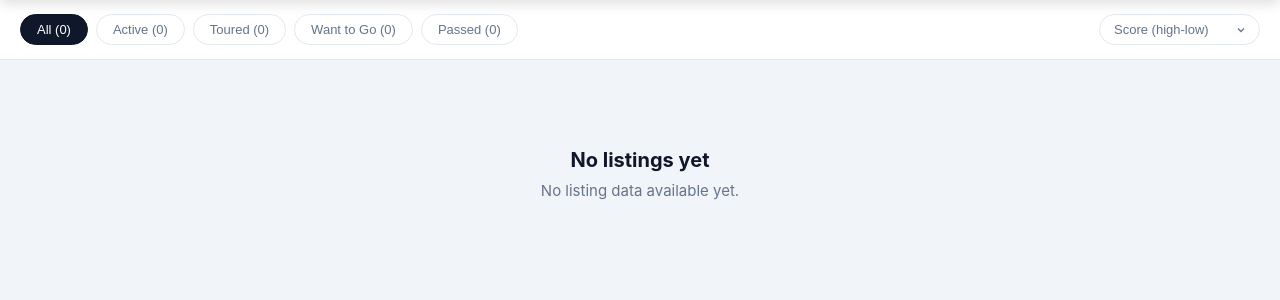
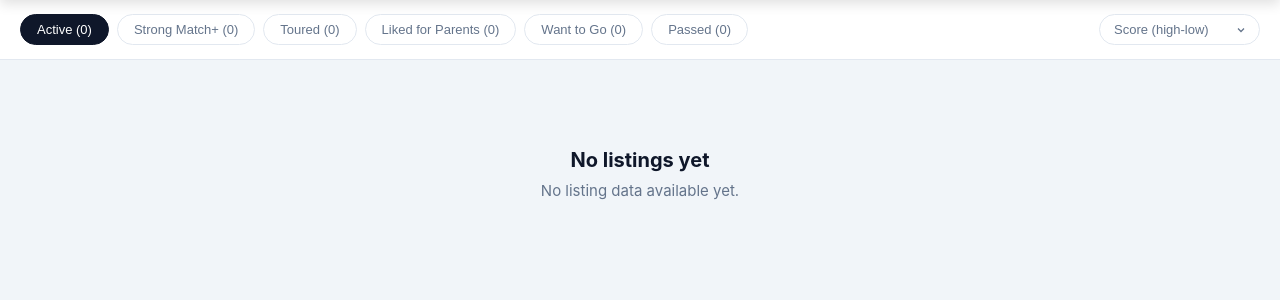
Before and after one commit to Akibalogh/listings-analyzer, a FastAPI app: page / in a window 1280 px wide. Shown: the part 68-368 px from the top of the page. Run offline with FastAPI, Linux system fonts and the light colour scheme; data that the repository does not hold is empty; some libraries are stand-ins or nearby versions.

Commit message:
Add 'Liked for Parents' feature with separate database field and UI
Database & Backend:
- Added 'liked' BOOLEAN column to listings table (default FALSE)
- Added mark_listing_liked() function in db.py
- Added POST /listings/{listing_id}/liked endpoint to toggle liked status

Frontend & UI:
- Added filter route '/liked': 'Liked' to navigation
- Added 'Liked for Parents' chip to filter buttons (between 'Want to Go' and 'Passed')
- Added like-badge styling (pink/rose color) for visual distinction
- Added liked-btn styling for expanded card detail
- Added 'Like for Parents' action button in card detail section
- Added toggleLiked() JavaScript function to handle API calls and badge updates
- Updated updateFilterCounts() to include 'Liked' count

User Experience:
- Mark listings as "Liked for Parents" separately from "Passed"
- Liked properties show ♥ For Parents badge on card
- Liked listings filterable via dedicated "Liked for Parents" chip
- Separate from Passed (which you rejected) and Want to Go

This enables workflow:
1. Strong Match → Tour
2. Worth Touring but not for you → "Liked for Parents"
3. Rejected → "Passed" (hidden by default)

Co-Authored-By: Claude Haiku 4.5 <noreply@anthropic.com>

```diff
--- a/app/db.py
+++ b/app/db.py
@@ -563,6 +563,7 @@ def _migrate_add_columns():
         ("listings", "enriched_at", "TEXT"),
         ("listings", "tour_requested", "BOOLEAN DEFAULT FALSE"),
         ("listings", "passed", "BOOLEAN DEFAULT FALSE"),
+        ("listings", "liked", "BOOLEAN DEFAULT FALSE"),
         ("listings", "year_built", "INTEGER"),
         ("listings", "list_date", "TEXT"),
         ("listings", "property_tax_json", "TEXT"),
@@ -928,6 +929,17 @@ def mark_listing_passed(listing_id: int, passed: bool):
         )
 
 
+def mark_listing_liked(listing_id: int, liked: bool):
+    """Mark (or un-mark) a listing as liked (worth showing to parents)."""
+    ph = _placeholder()
+    with get_connection() as conn:
+        cur = conn.cursor()
+        cur.execute(
+            f"UPDATE listings SET liked = {ph} WHERE id = {ph}",
+            (liked, listing_id),
+        )
+
+
 # --- Listing queries for re-scoring ---
 
 
--- a/app/main.py
+++ b/app/main.py
@@ -481,6 +481,20 @@ async def toggle_passed(request: Request, listing_id: int):
     passed = bool(body.get("passed", True))
     db.mark_listing_passed(listing_id, passed)
     return {"listing_id": listing_id, "passed": passed}
+
+
+@app.post("/listings/{listing_id}/liked")
+async def toggle_liked(request: Request, listing_id: int):
+    """Flag or un-flag a listing as liked (worth showing to parents). Requires auth."""
+    _require_auth(request)
+    listing = db.get_listing_by_id(listing_id)
+    if not listing:
+        raise HTTPException(status_code=404, detail=f"Listing #{listing_id} not found")
+
+    body = await request.json()
+    liked = bool(body.get("liked", True))
+    db.mark_listing_liked(listing_id, liked)
+    return {"listing_id": listing_id, "liked": liked}
 
 
 @app.post("/listings/{listing_id}/agent")
--- a/app/templates/dashboard.html
+++ b/app/templates/dashboard.html
@@ -1476,9 +1509,10 @@
   </div>
 
   <div class="controls" id="controls">
-    <button class="filter-chip active" data-filter="all">All</button>
-    <button class="filter-chip" data-filter="not-reject">Active</button>
+    <button class="filter-chip active" data-filter="all">Active</button>
+    <button class="filter-chip" data-filter="not-reject">Strong Match+</button>
     <button class="filter-chip" data-filter="Toured">Toured</button>
+    <button class="filter-chip" data-filter="Liked">Liked for Parents</button>
     <button class="filter-chip" data-filter="Want to Go">Want to Go</button>
     <button class="filter-chip" data-filter="Passed">Passed</button>
     <select class="sort-select" id="sortSelect" onchange="applySort()">
@@ -1607,6 +1641,7 @@ var allListings = [];
 var _filterRoutes = {
   '/want-to-go': 'Want to Go',
   '/toured': 'Toured',
+  '/liked': 'Liked',
   '/passed': 'Passed',
   '/non-reject': 'not-reject',
 };
@@ -1870,10 +1905,11 @@ window.addEventListener('popstate', function() {
 });
 
 function updateFilterCounts() {
-  var counts = { all: 0, 'not-reject': 0, 'Toured': 0, 'Want to Go': 0, 'Passed': 0 };
+  var counts = { all: 0, 'not-reject': 0, 'Toured': 0, 'Want to Go': 0, 'Liked': 0, 'Passed': 0 };
   allListings.forEach(function(l) {
     if (l.toured) counts['Toured']++;
     if (l.tour_requested) counts['Want to Go']++;
+    if (l.liked) counts['Liked']++;
     if (l.passed) { counts['Passed']++; if (_displayPrefs.hidePassed) return; }
     var isPending = ['Pending','Sold','Under Contract','Closed'].indexOf(l.listing_status || '') >= 0;
     if (_displayPrefs.hidePending && isPending) return;
@@ -1898,6 +1934,8 @@ function render() {
     items = items.filter(function(l) { return l.passed; });
   } else if (activeFilter === 'Toured') {
     items = items.filter(function(l) { return l.toured; });
+  } else if (activeFilter === 'Liked') {
+    items = items.filter(function(l) { return l.liked; });
   } else if (activeFilter === 'Want to Go') {
     items = items.filter(function(l) { return l.tour_requested; });
   } else {
@@ -2016,6 +2054,10 @@ function buildCard(l) {
   if (l.passed) {
     summary.appendChild(el('span', {className: 'passed-badge'}, 'Passed'));
   }
+  /* Liked badge (visible in compact row) */
+  if (l.liked) {
+    summary.appendChild(el('span', {className: 'liked-badge'}, '♥ For Parents'));
+  }
   /* Pending badge (visible in compact row) */
   var pendingStatuses = ['Pending', 'Under Contract', 'Closed'];
   if (pendingStatuses.indexOf(l.listing_status || '') >= 0) {
@@ -2047,6 +2089,10 @@ function buildCard(l) {
       className: 'passed-btn' + (l.passed ? ' passed' : ''),
       onclick: function(e) { e.stopPropagation(); togglePassed(l.id, l.passed, passedBtn); }
     }, l.passed ? '\u2713 Passed \u2014 click to undo' : 'Pass');
+    var likedBtn = el('button', {
+      className: 'liked-btn' + (l.liked ? ' liked' : ''),
+      onclick: function(e) { e.stopPropagation(); toggleLiked(l.id, l.liked, likedBtn); }
+    }, l.liked ? '\u2665 For Parents \u2014 click to remove' : 'Like for Parents');
     var soldBtn = el('button', {
       className: 'sold-btn',
       onclick: function(e) { e.stopPropagation(); markSold(l.id); }
@@ -2054,6 +2100,7 @@ function buildCard(l) {
     actionsRow.appendChild(tourReqBtn);
     actionsRow.appendChild(tourBtn);
     actionsRow.appendChild(passedBtn);
+    actionsRow.appendChild(likedBtn);
     actionsRow.appendChild(soldBtn);
     if (aiFailed) {
       var retryBtn = el('button', {
@@ -2873,6 +2920,42 @@ async function togglePassed(listingId, currentVal, btn) {
   }
 }
 
+async function toggleLiked(listingId, currentVal, btn) {
+  var newVal = !currentVal;
+  try {
+    var res = await fetch('/listings/' + listingId + '/liked', {
+      method: 'POST',
+      headers: {'Content-Type': 'application/json'},
+      body: JSON.stringify({liked: newVal})
+    });
+    if (res.ok) {
+      var listing = allListings.find(function(l) { return l.id === listingId; });
+      if (listing) listing.liked = newVal;
+      btn.textContent = newVal ? '\u2665 For Parents \u2014 click to remove' : 'Like for Parents';
+      btn.className = 'liked-btn' + (newVal ? ' liked' : '');
+      var card = document.getElementById('card-' + listingId);
+      if (card) {
+        var summary = card.querySelector('.card-summary');
+        var existingBadge = summary ? summary.querySelector('.liked-badge') : null;
+        if (newVal && !existingBadge && summary) {
+          var arrow = summary.querySelector('.card-expand-arrow');
+          var badge = el('span', {className: 'liked-badge'}, '\u2665 For Parents');
+          summary.insertBefore(badge, arrow);
+        } else if (!newVal && existingBadge) {
+          existingBadge.remove();
+        }
+      }
+      updateFilterCounts();
+      showToast(newVal ? 'Marked for Parents' : 'Removed from Parents list');
+    } else {
+      var err = await res.json();
+      showToast('Error: ' + (err.detail || 'failed'));
+    }
+  } catch (e) {
+    showToast('Network error');
+  }
+}
+
 /* ==== Mark as Sold ==== */
 async function markSold(listingId) {
   if (!confirm('Remove this listing as sold?')) return;
```
Also changed, not shown: other parts of app/templates/dashboard.html (+33 -0 lines).
